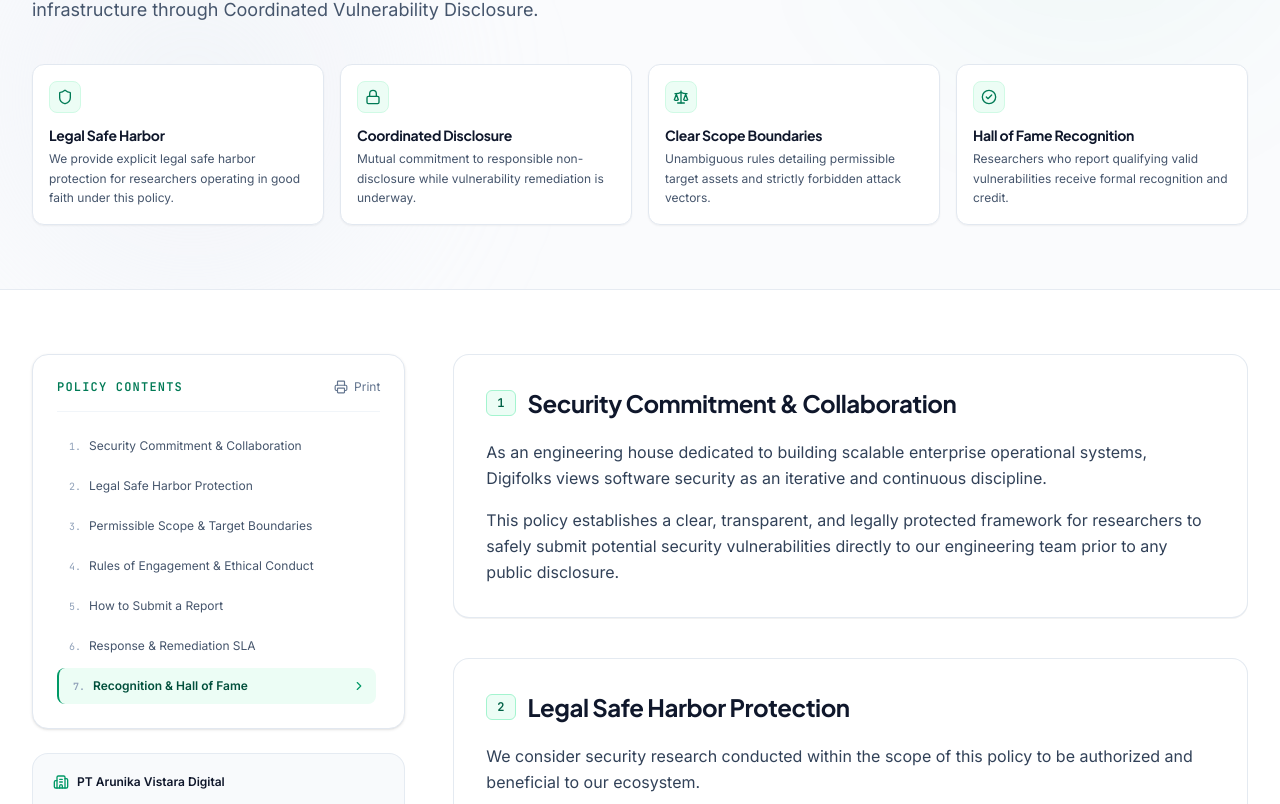
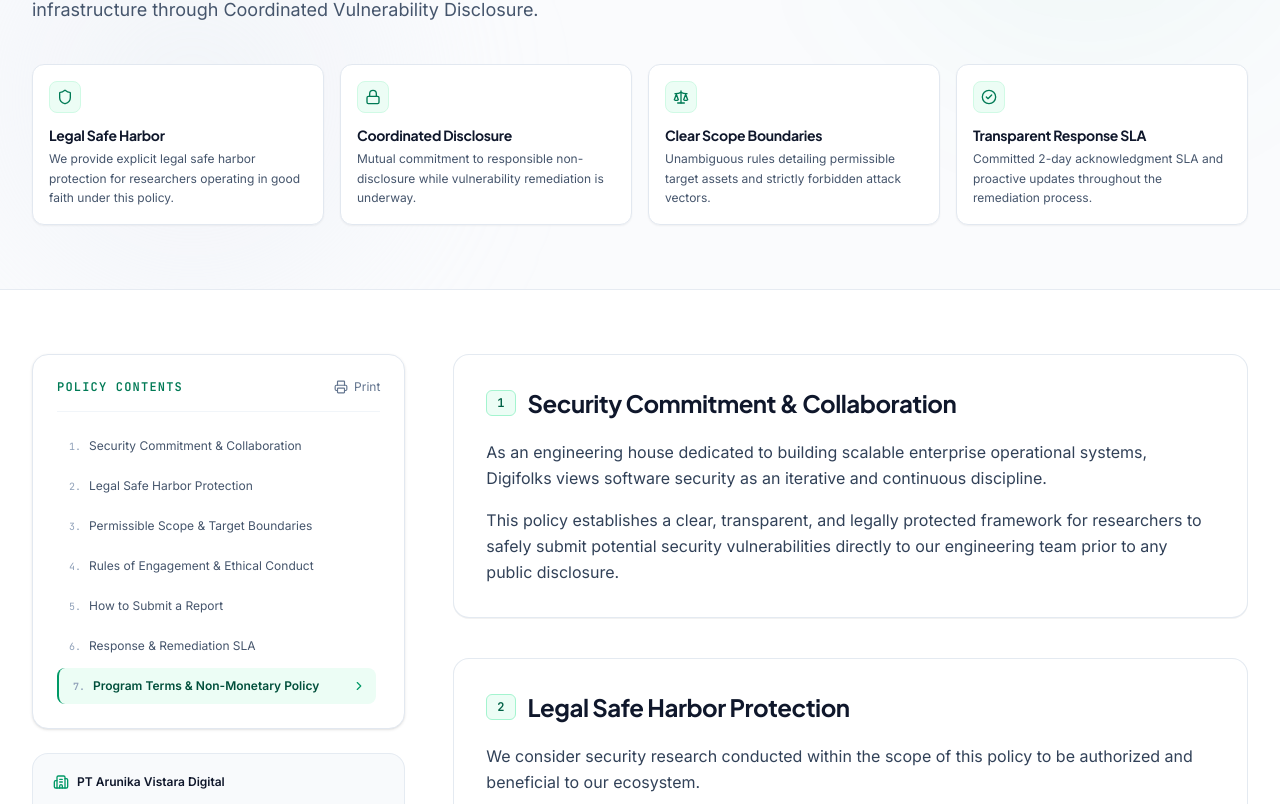
Before and after one commit to Rayendraarya26/Digifolks-B2B-Compro, a Next.js app: page /en/security in a window 1280 px wide. Shown: the part 416-1220 px from the top of the page. Built offline with nearby package versions, Linux system fonts and the light colour scheme; no server answers; a web font is replaced by a local one.

Commit message:
feat: Update vulnerability disclosure program terms
Clarify that the program is voluntary and non-monetary, and highlight the 2-day response commitment with transparent remediation updates.

```diff
--- a/src/data/legal/securityData.ts
+++ b/src/data/legal/securityData.ts
@@ -25,8 +25,8 @@ export const securityData: { id: LegalDocument; en: LegalDocument } = {
         icon: "scale"
       },
       {
-        title: "Apresiasi & Pengakuan",
-        description: "Peneliti yang melaporkan celah valid berhak mendapatkan pengakuan publik dan surat apresiasi resmi.",
+        title: "Respon Cepat & Transparan",
+        description: "Komitmen waktu respon 2 hari kerja dan pembaruan transparan selama proses perbaikan.",
         icon: "check"
       }
     ],
@@ -129,13 +129,12 @@ export const securityData: { id: LegalDocument; en: LegalDocument } = {
         ]
       },
       {
-        id: "apresiasi",
+        id: "kebijakan-program",
         number: "7",
-        title: "Pengakuan & Apresiasi",
+        title: "Ketentuan Program & Apresiasi",
         content: [
-          "Sebagai wujud terima kasih kami atas dedikasi dan kerja sama Anda dalam menjaga keamanan ekosistem Digifolks, peneliti yang melaporkan celah yang valid dan belum pernah dilaporkan sebelumnya berhak mendapatkan:",
-          "1. Surat apresiasi resmi (Official Certificate / Letter of Recognition) dari manajemen engineering Digifolks.",
-          "2. Pencantuman nama atau profil profesional Anda di Hall of Fame Keamanan Digifolks (dengan persetujuan Anda)."
+          "Program pengungkapan kerentanan ini diselenggarakan sebagai bentuk kolaborasi keamanan sukarela (volunteer & non-monetary program).",
+          "Digifolks tidak menyediakan imbalan finansial (bounty) atau kompensasi moneter. Kami menyampaikan terima kasih dan apresiasi sebesar-besarnya atas kerja sama seluruh peneliti dalam membantu menjaga keamanan ekosistem digital kami."
         ]
       }
     ],
@@ -174,8 +173,8 @@ export const securityData: { id: LegalDocument; en: LegalDocument } = {
         icon: "scale"
       },
       {
-        title: "Hall of Fame Recognition",
-        description: "Researchers who report qualifying valid vulnerabilities receive formal recognition and credit.",
+        title: "Transparent Response SLA",
+        description: "Committed 2-day acknowledgment SLA and proactive updates throughout the remediation process.",
         icon: "check"
       }
     ],
@@ -278,13 +277,12 @@ export const securityData: { id: LegalDocument; en: LegalDocument } = {
         ]
       },
       {
-        id: "recognition",
+        id: "program-terms",
         number: "7",
-        title: "Recognition & Hall of Fame",
+        title: "Program Terms & Non-Monetary Policy",
         content: [
-          "In appreciation of your efforts to keep Digifolks and our clients safe, researchers who submit qualifying original vulnerabilities are eligible for:",
-          "1. An official Letter of Recognition / Certificate of Appreciation from Digifolks Engineering leadership.",
-          "2. Public listing in the Digifolks Security Hall of Fame (subject to your consent)."
+          "This Vulnerability Disclosure Program operates on a voluntary and non-monetary basis.",
+          "Digifolks does not provide cash bounties or financial compensation. We extend our sincere gratitude and appreciation to researchers for their responsible collaboration in keeping our digital ecosystem secure."
         ]
       }
     ],
```
